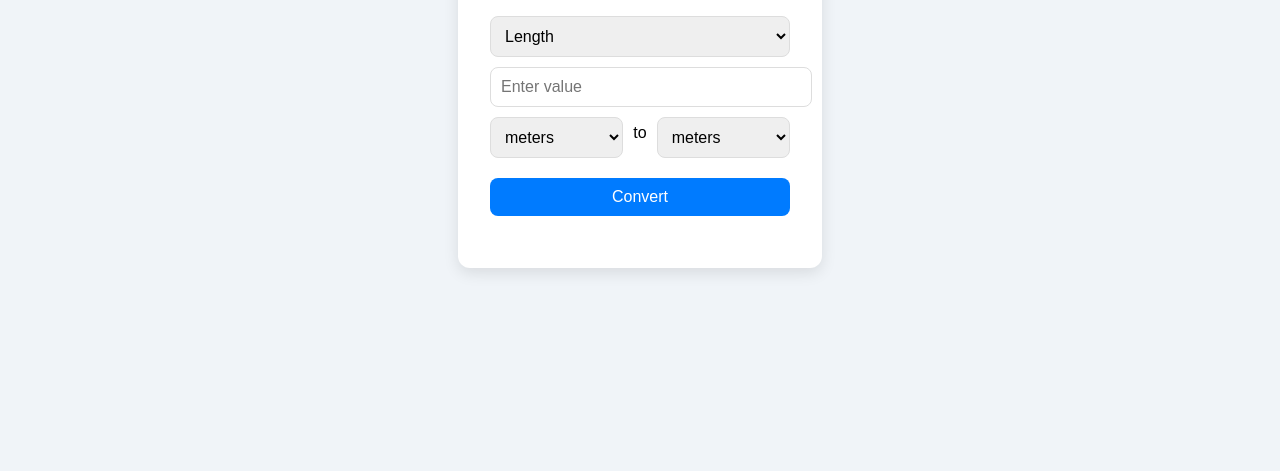
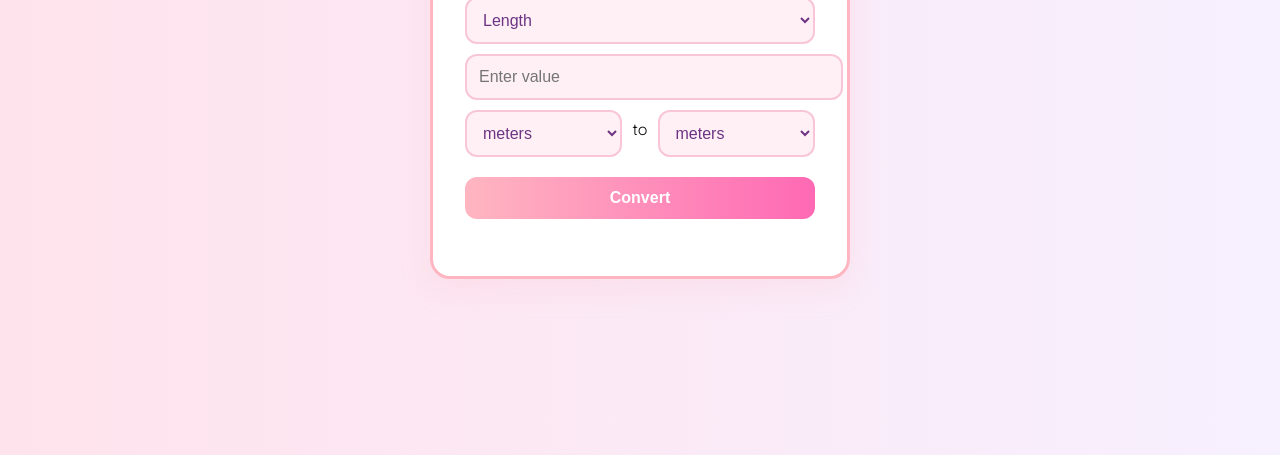
Before and after one commit to drishti-cs1251/Measure-Mate, a plain HTML site: page index.html in a window 1280 px wide. Shown: the part 345-816 px from the top of the page. Drawn offline with Linux system fonts and the light colour scheme.

Commit message:
Pastel themed UI

```diff
--- a/styles.css
+++ b/styles.css
@@ -1,45 +1,59 @@
+@import url('https://fonts.googleapis.com/css2?family=Quicksand:wght@400;600&display=swap');
+
 body {
-    font-family: Arial, sans-serif;
-    background: #f0f4f8;
+  font-family: 'Quicksand', sans-serif;
+  background: linear-gradient(to right, #ffe3ec, #f7f0ff);
   display: flex;
   justify-content: center;
   align-items: center;
   height: 100vh;
+  margin: 0;
 }
 
 .container {
   background: white;
   padding: 2rem;
-    border-radius: 12px;
-    box-shadow: 0 5px 15px rgba(0,0,0,0.1);
-    width: 300px;
+  border-radius: 20px;
+  box-shadow: 0 10px 30px rgba(255, 182, 193, 0.2);
+  width: 350px;
   text-align: center;
+  border: 3px solid #ffb6c1;
+}
+
+h1 {
+  color: #d63384;
+  margin-bottom: 20px;
 }
 
 input, select, button {
   margin-top: 10px;
-    padding: 10px;
+  padding: 12px;
   width: 100%;
   font-size: 1rem;
-    border: 1px solid #ddd;
-    border-radius: 8px;
+  border: 2px solid #f8c6d8;
+  border-radius: 12px;
+  outline: none;
+  background: #fff0f5;
+  color: #6c3483;
+  transition: 0.3s ease;
+}
+
+input:focus, select:focus {
+  border-color: #ff69b4;
+  box-shadow: 0 0 5px #ffc0cb;
 }
 
 button {
-    background: #007bff;
+  background: linear-gradient(to right, #ffb6c1, #ff69b4);
   color: white;
+  font-weight: 600;
+  margin-top: 20px;
   border: none;
   cursor: pointer;
-    margin-top: 20px;
 }
 
 button:hover {
-    background: #0056b3;
-  }
-
-  h2 {
-    margin-top: 20px;
-    color: #333;
+  background: linear-gradient(to right, #ff69b4, #ff1493);
 }
 
 .selectors {
@@ -48,3 +62,10 @@ body {
   align-items: center;
   gap: 10px;
 }
+
+#result {
+  margin-top: 25px;
+  color: #c71585;
+  font-size: 1.2rem;
+  font-weight: bold;
+}
```
Lines whose indentation alone changed are shown as unchanged.
